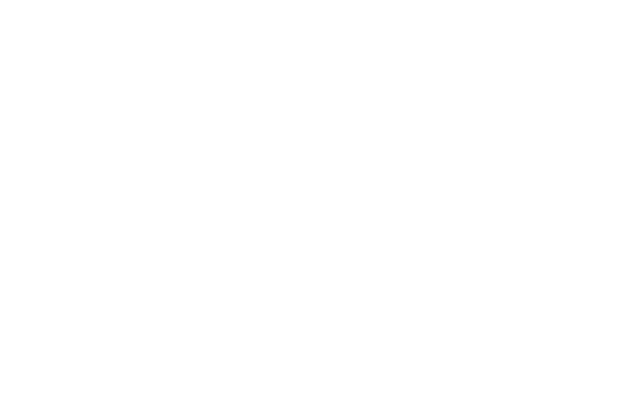
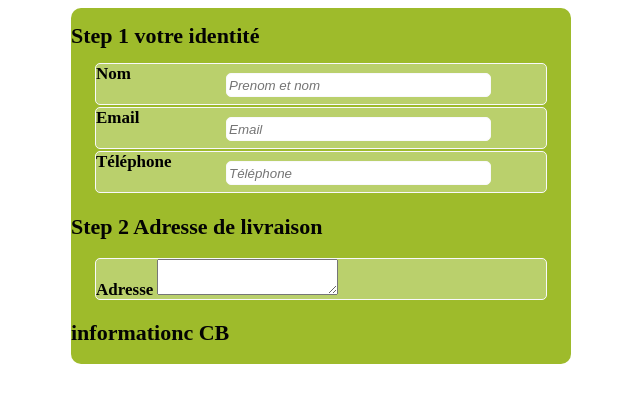
Before and after one commit to absitwebb/projetformulaire, a plain HTML site: page index.html in a window 1280 px wide. Shown: the whole page, without its empty margins (319-959 px from the left). Drawn offline with Linux system fonts and the light colour scheme.

Commit message:
sauvegarde 2

```diff
--- a/index.html
+++ b/index.html
@@ -7,28 +7,76 @@
     <link rel="stylesheet" href="styleformulaire.css" />
     <title>projet formulaire</title>
   </head>
-  <body class="corps">
+  <body class="body">
+    <div class="corps">
       <!------------------------ debut header ----------------->
       <header>
-      <div class="container1"></div>
-      <div class="container2"></div>
-      <div class="container3"></div>
+        <h1>Step 1 votre identité</h1>
+        <!------------------------ debut formulaire nom ----------------->
+        <form method="post" action="traitement.php">
+          <!------------------------block nom ----------------->
+          <div class="nom">
+            <label for="pseudo">Nom</label>
+            <input
+              type="text"
+              name="pseudo"
+              id="pseudo"
+              placeholder="Prenom et nom"
+              size="30"
+              maxlength="30"
+            />
+          </div>
+          <div class="nom">
+            <label for="pseudo">Email</label>
+            <input
+              type="email"
+              name="email"
+              id="email"
+              placeholder="Email"
+              size="30"
+              maxlength="30"
+            />
+          </div>
+          <div class="nom">
+            <label for="pseudo">Téléphone</label>
+            <input
+              type="tel"
+              name="tel"
+              id="tel"
+              placeholder="Téléphone"
+              size="30"
+              maxlength="30"
+            />
+          </div>
+
+           <!------------------------ fin block nom----------------->
+
       </header>
       <!------------------------ debut header ----------------->
 
       <!------------------------ debut section1 ----------------->
-    <section class="section1">
-      <div class="container1"></div>
+      <section class="section">
+        <h1>Step 2 Adresse de livraison</h1>
+
+        <div class="nom">
+          <label for="pseudo">Adresse</label>
+           <textarea name="ameliorer" id="ameliorer"></textarea>
+        </div>
+
         <div class="container2"></div>
         <div class="container3"></div>
       </section>
       <!------------------------ fin section1 ----------------->
       <!------------------------ debut section2 ----------------->
       <section class="section2">
+        <h1>informationc CB</h1>
         <div class="container1"></div>
         <div class="container2"></div>
         <div class="container3"></div>
       </section>
       <!------------------------ fin section2 ----------------->
+      </form>
+      <!------------------------ fin formulaire nom ----------------->
+    </div>
   </body>
 </html>
--- a/styleformulaire.css
+++ b/styleformulaire.css
@@ -0,0 +1,46 @@
+.body {
+  display: flex;
+  justify-content: center;
+}
+
+.corps {
+  display: flex;
+  flex-direction: column;
+  border-radius: 10px;
+  width: 500px;
+  height: 70%;
+
+  background-color: #9ebb2b;
+}
+
+h1 {
+  color: rgb(3, 3, 3);
+  font-size: 22px;
+  font-family: "Times New Roman", Times, serif;
+}
+
+.nom {
+  width: 90%;
+  height: 40px;
+  border: 1px rgb(249, 249, 252) solid;
+  border-radius: 5px;
+  margin: auto;
+  background-color: #bad06c;
+  margin-bottom: 2px;
+}
+input {
+  display: block;
+  height: 20px;
+  margin: auto;
+  margin-left: 130px;
+  margin-top: -11px;
+
+  border: 1px rgb(249, 249, 252) solid;
+  border-radius: 5px;
+  font-style: italic;
+}
+
+label {
+  font-weight: bold;
+  font-size: 17px;
+}
```
Also changed, not shown: 1 other file. Lines whose indentation alone changed are shown as unchanged.
